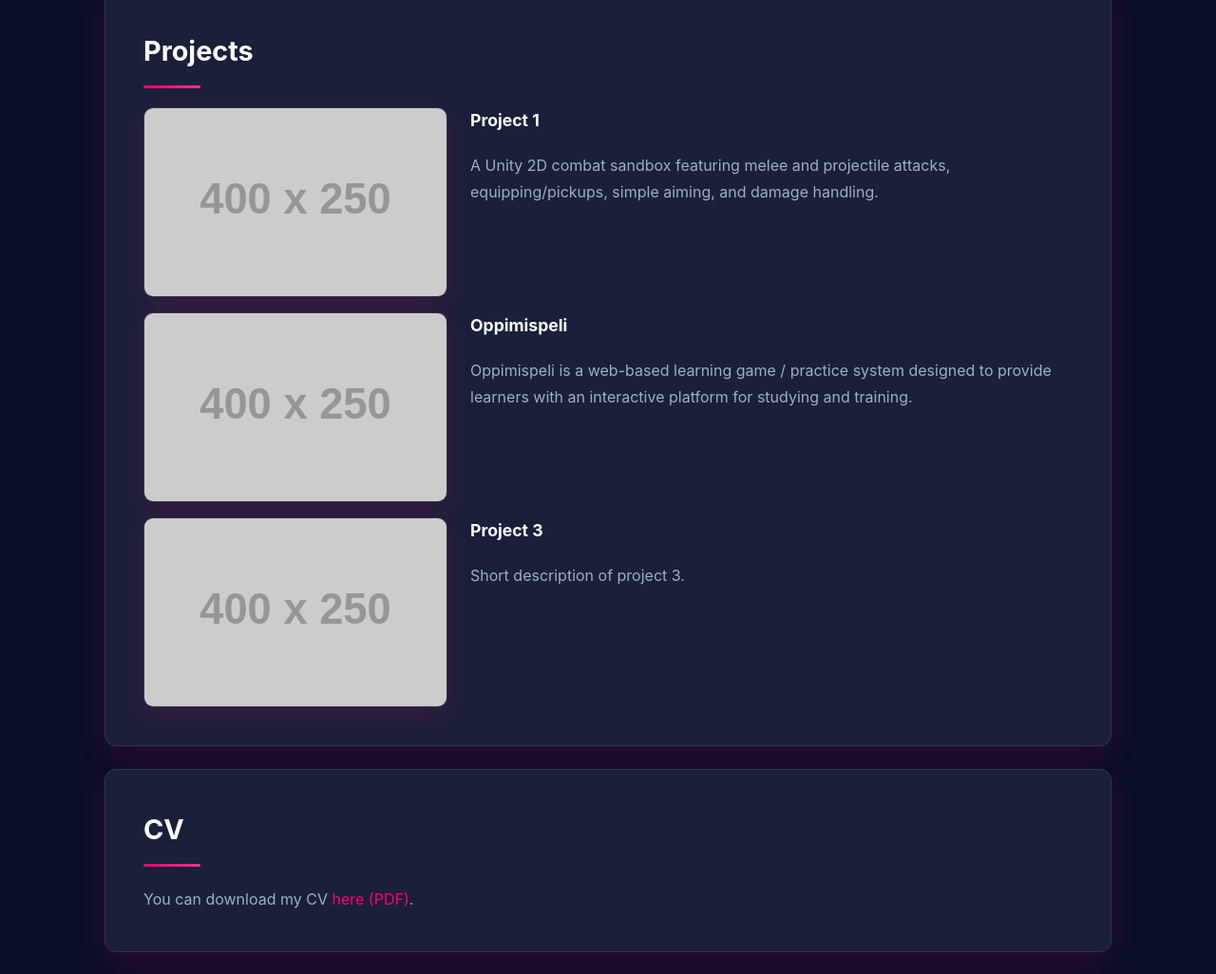
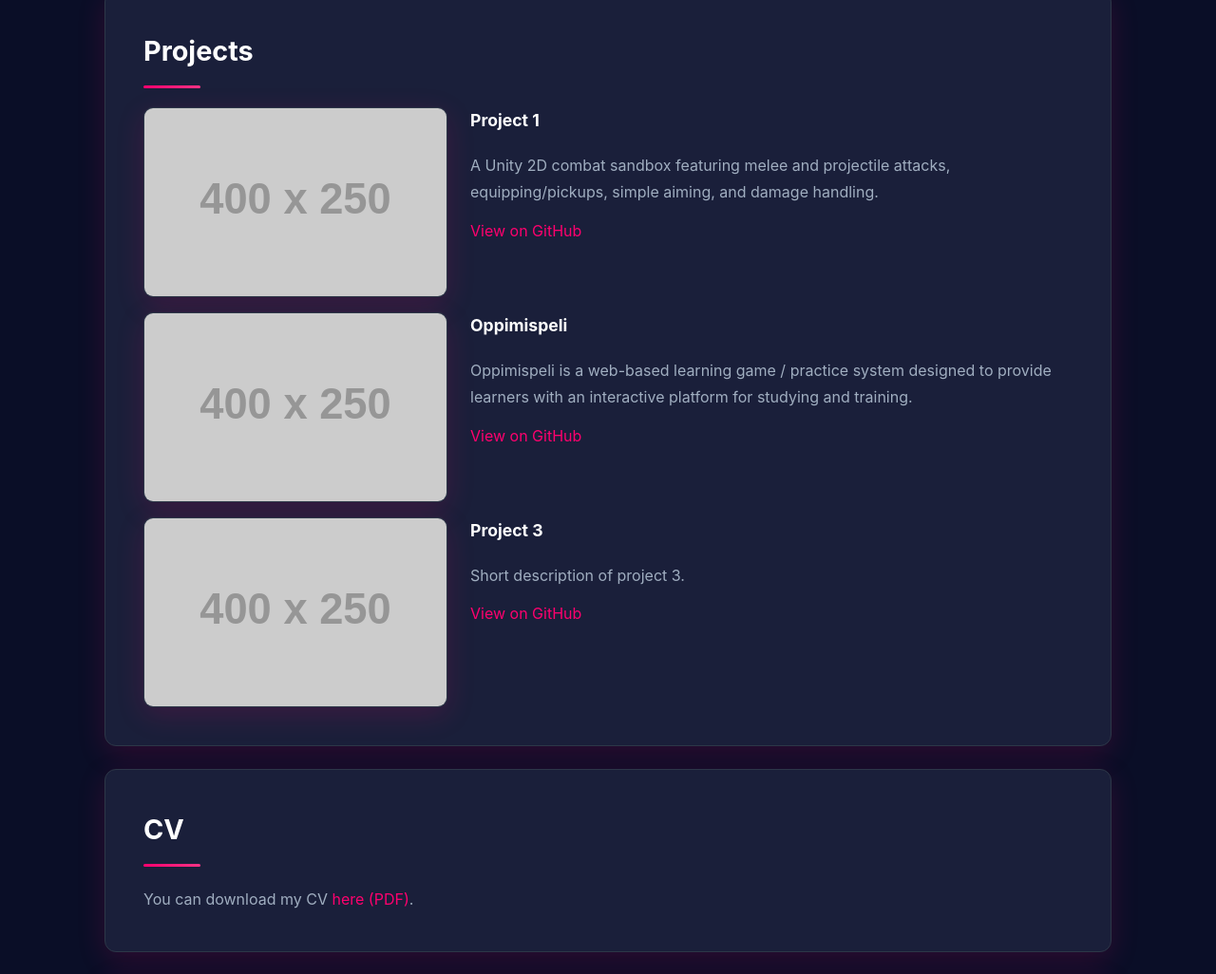
Before and after one commit to Rosel1a/Portfolio, a plain HTML site: page index.html in a window 1280 px wide. Shown: the part 1237-2263 px from the top of the page at 95% size. Drawn offline with Linux system fonts and the light colour scheme; placeholder pictures from the web are drawn by us.

Commit message:
Update index.html
lisätty github linkit projekteihin

```diff
--- a/index.html
+++ b/index.html
@@ -112,6 +112,8 @@
           <div class="project-content">
             <strong>Project 1</strong>
             <p>A Unity 2D combat sandbox featuring melee and projectile attacks, equipping/pickups, simple aiming, and damage handling.</p>
+            <!-- GitHub link for this project - replace URL with the real repo -->
+            <p><a class="project-link" href="https://github.com/8TonZa8/IGDT_2D" target="_blank" rel="noopener noreferrer">View on GitHub</a></p>
           </div>
         </li>
         <li class="project-item">
@@ -119,6 +121,8 @@
           <div class="project-content">
             <strong>Oppimispeli</strong>
             <p>Oppimispeli is a web-based learning game / practice system designed to provide learners with an interactive platform for studying and training.</p>
+            <!-- GitHub link for this project - replace URL with the real repo -->
+            <p><a class="project-link" href="https://github.com/Rosel1a/Oppimispeli" target="_blank" rel="noopener noreferrer">View on GitHub</a></p>
           </div>
         </li>
         <li class="project-item">
@@ -126,6 +130,8 @@
           <div class="project-content">
             <strong>Project 3</strong>
             <p>Short description of project 3.</p>
+            <!-- GitHub link for this project - replace URL with the real repo -->
+            <p><a class="project-link" href="https://github.com/yourusername/project-3" target="_blank" rel="noopener noreferrer">View on GitHub</a></p>
           </div>
         </li>
       </ul>
```
